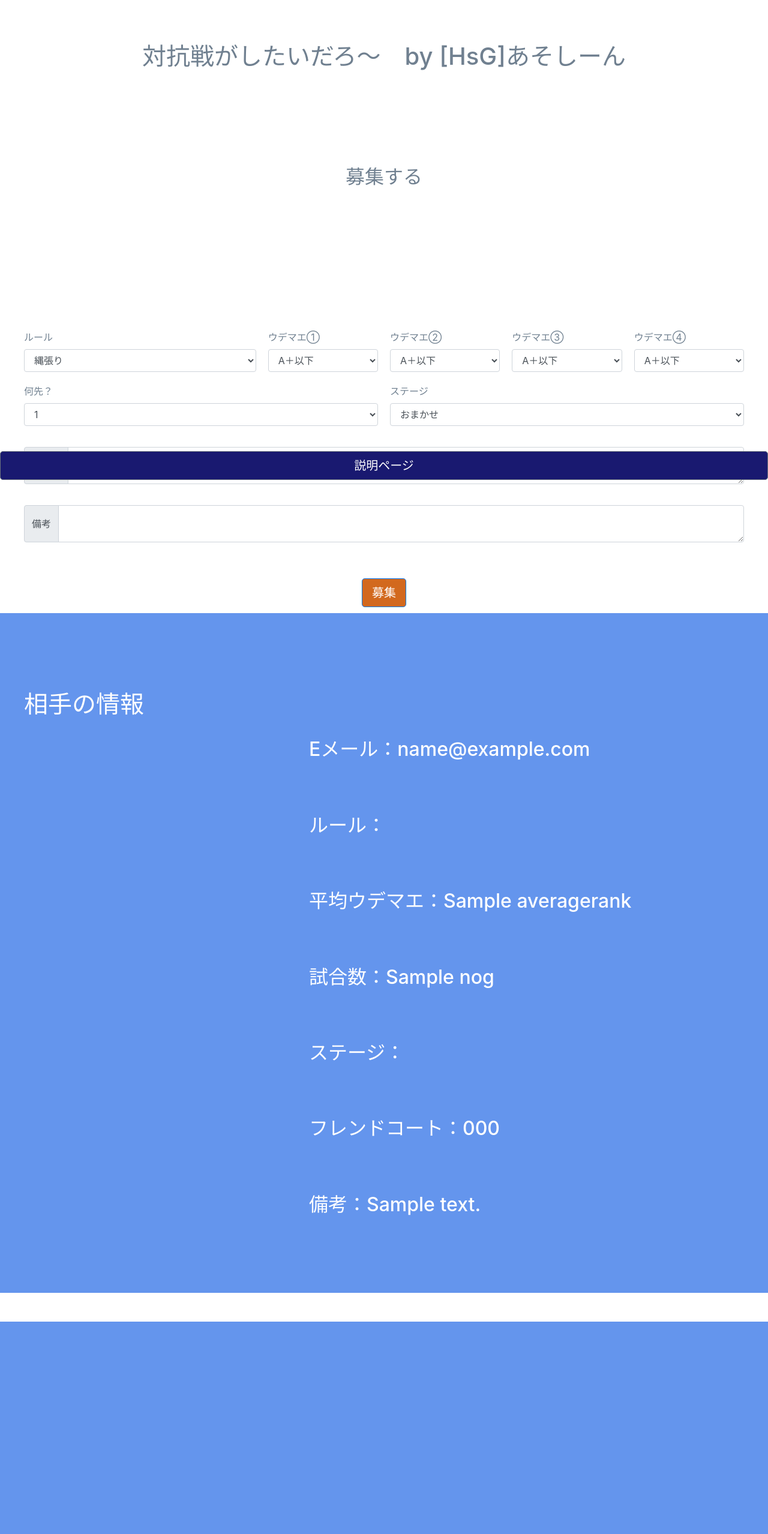
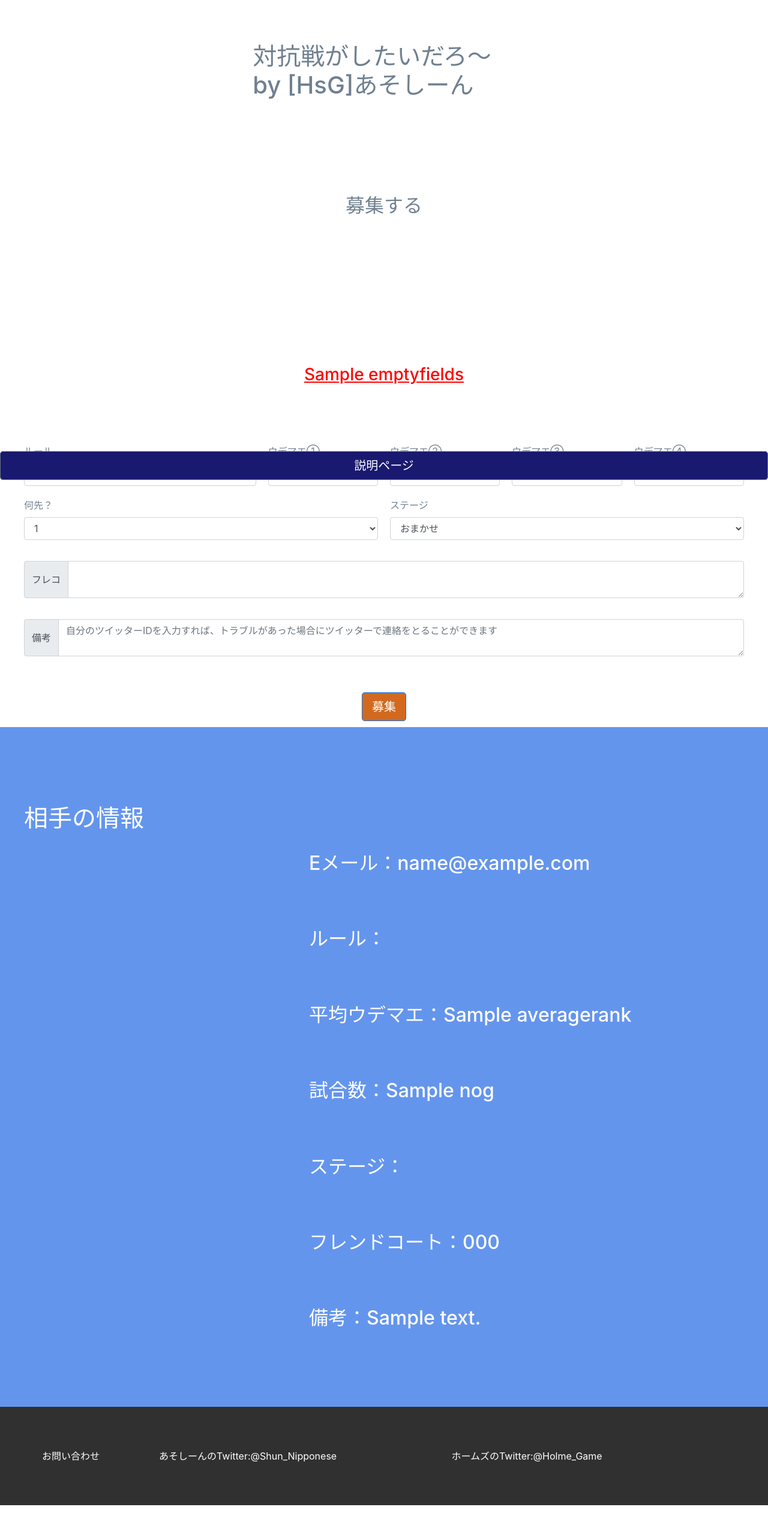
Before and after one commit to shungame65/splatoonmatch, a Flask app: template templates/main.html in a window 1280 px wide. Shown: the whole page at 60% size. Before the commit the page ends 2203 px from the top, so only its background shows below. Run offline with Flask 2, Linux system fonts and the light colour scheme; data comes from the database, SQL or seed files in the repository; tables that the repository leaves empty hold one stand-in row (values such as "Sample post"); the template is opened without the code that fills it: values that come from a table or form of the project are taken from there, most other values are stand-ins (such as "Sample title", 1, 10 or a date in 2020); some libraries are stand-ins or nearby versions.

Commit message:
Update main.html

```diff
--- a/templates/main.html
+++ b/templates/main.html
@@ -10,16 +10,17 @@
         #spinner{
             display: none;
         }
+
     </style>
     <link rel="stylesheet" href="https://maxcdn.bootstrapcdn.com/bootstrap/4.0.0/css/bootstrap.min.css" integrity="sha384-Gn5384xqQ1aoWXA+058RXPxPg6fy4IWvTNh0E263XmFcJlSAwiGgFAW/dAiS6JXm" crossorigin="anonymous">
     <link rel="stylesheet" href="https://stackpath.bootstrapcdn.com/bootstrap/4.4.1/css/bootstrap.min.css" integrity="sha384-Vkoo8x4CGsO3+Hhxv8T/Q5PaXtkKtu6ug5TOeNV6gBiFeWPGFN9MuhOf23Q9Ifjh" crossorigin="anonymous">
   </head>
   <body>
 
-    <div class="container-fluid" style="padding: 0px; color: #708090;">
+    <div class="container-fluid" style="padding: 0px; color: #708090; ">
 
         <div class="row justify-content-center">
-            <h1 style="padding: 70px;">対抗戦がしたいだろ〜　by [HsG]あそしーん</h1>
+            <h1 style="padding: 70px;">対抗戦がしたいだろ〜　<br>by [HsG]あそしーん</h1>
         </div>
         <div class="row justify-content-center">
             <h4 style="display: none; color: #ff4000;" id="loginsuccess">:ログインしました({{email}})
@@ -39,6 +40,10 @@
                 top: 1100,
                 behavior: 'smooth'
               })"><u>{{ message }}</u></h3>
+
+        </div>
+        <div class="row justify-content-center" style="padding: 50px; margin: 0px">
+            <h3 style="color: red; overflow: scroll;"><u>{{ emptyfields }}</u></h3>
 
         </div>
         <form action="#" method="POST" id="mainform">
@@ -170,7 +175,7 @@
                     <div class="input-group-prepend">
                       <span class="input-group-text">備考</span>
                     </div>
-                    <textarea class="form-control" aria-label="備考" form="mainform" name="note"></textarea>
+                    <textarea class="form-control" aria-label="備考" form="mainform" name="note" placeholder="自分のツイッターIDを入力すれば、トラブルがあった場合にツイッターで連絡をとることができます"></textarea>
                   </div>
             </div>
             </div>
@@ -204,7 +209,7 @@
         <div class="col-sm-12 col-md-4">
             <h1>相手の情報</h1>
         </div>
-        <div class="col-sm-12 col-md-8" style="padding: 40px;background-color: #6495ED; color: white">
+        <div class="col-sm-12 col-md-8" style="padding: 40px;background-color: #6495ED; color: white;word-wrap: break-word;">
             <h2 style="padding: 40px;">Eメール：{{ similarmatch.email }}</h2>
             <h2 style="padding: 40px;">ルール：
                 {% if similarmatch.rule == "turf"%}
@@ -258,7 +263,15 @@
         <br>
         {%endfor%}
     </h2> -->
-
+        <div class="row" style="background-color: #303030; color: white; word-wrap: break-word; padding: 70px;">
+            <div class="col-sm-12 col-md-2">お問い合わせ
+            </div>
+            <div class="col-sm-12 col-md-5"><a href="https://twitter.com/Shun_Nipponese" style="color: white;">あそしーんのTwitter:@Shun_Nipponese</a>
+            </div>
+            <div class="col-sm-12 col-md-5">
+                <a href="https://twitter.com/Holme_Game" style="color: white;">ホームズのTwitter:@Holme_Game</a>
+            </div>
+        </div>
     </div>
     <script>
         var url = window.location.href
```
